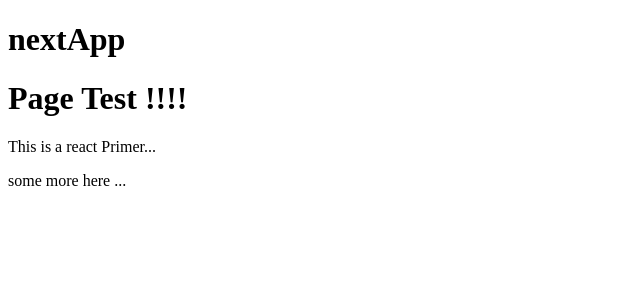
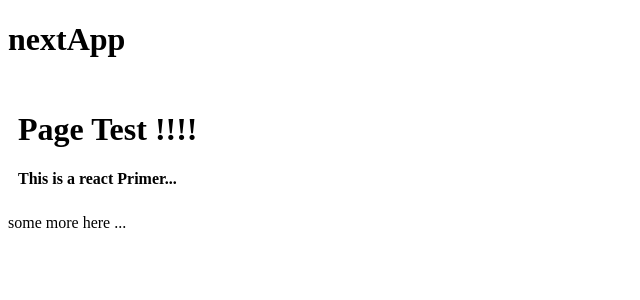
Before and after one commit to FlorianSdorra/playground_too, a Next.js app: page / in a window 1280 px wide. Shown: the top 300 px of the page, without its empty margins (0-640 px from the left). Built offline with nearby package versions, Linux system fonts and the light colour scheme.

Commit message:
inline styling test

```diff
--- a/app/page.tsx
+++ b/app/page.tsx
@@ -1,6 +1,11 @@
 function Heading({ title, description }) {
   return (
-    <div>
+    <div
+      style={{
+        padding: "10px",
+        fontWeight: "bold",
+      }}
+    >
       <h1>{title}</h1>
       <span>{description}</span>
     </div>
```
